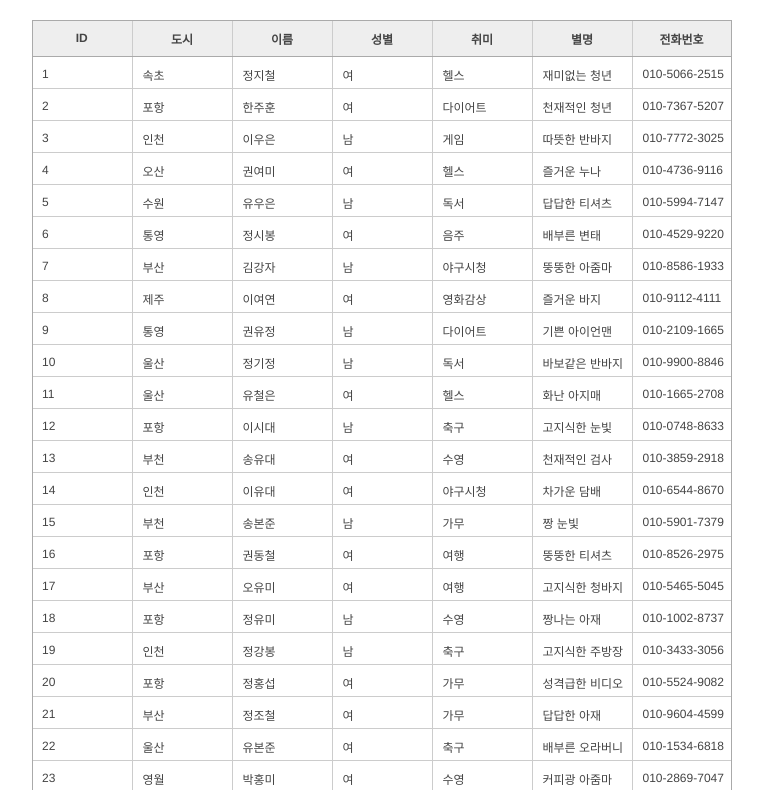
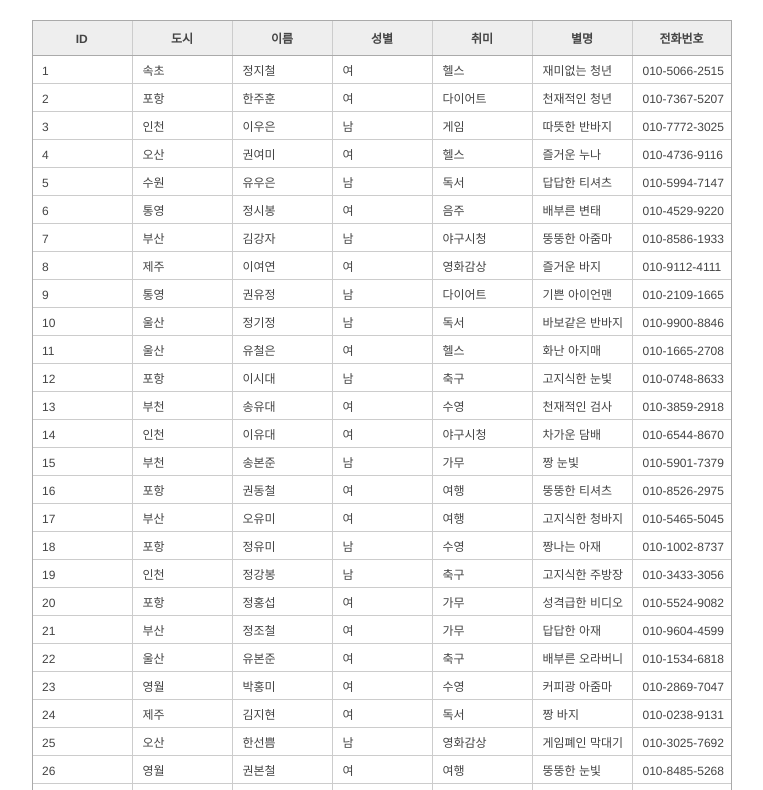
Before and after one commit to 80xer/gg, a website built with Parcel: page demo/index.html in a window 1280 px wide. Shown: the top 790 px of the page, without its empty margins (258-1021 px from the left). Built offline with nearby package versions, Linux system fonts and the light colour scheme.

Commit message:
add line height

```diff
--- a/demo/index.js
+++ b/demo/index.js
@@ -1,6 +1,6 @@
-import GG from '../src/gg.js';
+import gg from '../src/gg.js';
 import props from '../src/sampleProps';
 
 const container = document.querySelector('#grid');
-const gg = new GG({ target: container, ...props });
-console.log('gg :', gg);
+const sGrid = gg({ target: container, ...props });
+console.log('sGrid :', sGrid);
--- a/src/body.js
+++ b/src/body.js
@@ -56,6 +56,7 @@ class Body {
       columns.forEach((column) => {
         const td = document.createElement('td');
         td.setAttribute('data-column-name', column.name);
+        td.style.lineHeight = fontSize;
         const div = document.createElement('div');
         div.textContent = row[column.name];
         div.style.padding = '0 10px';
--- a/src/gg.js
+++ b/src/gg.js
@@ -36,11 +36,11 @@ class GG {
   }
 
   createGrid() {
+    const { target } = this.props;
+    addClass(target, 'gg');
     this.createHead();
     this.createBody();
     this.createBorderLine();
-    const { target } = this.props;
-    addClass(target, 'gg');
   }
 
   createContainer() {
--- a/src/head.js
+++ b/src/head.js
@@ -44,6 +44,7 @@ class Head {
       const th = document.createElement('th');
       th.setAttribute('data-column-name', column.name);
       th.setAttribute('height', `${height}px`);
+      th.style.lineHeight = fontSize;
       th.textContent = column.title;
       tr.appendChild(th);
     });
--- a/src/style/gg.scss
+++ b/src/style/gg.scss
@@ -48,6 +48,7 @@
       tbody {
         tr {
           th {
+            padding-top: 3px;
             border-style: solid;
             border-color: #ccc;
             border-left-width: 1px;
```
